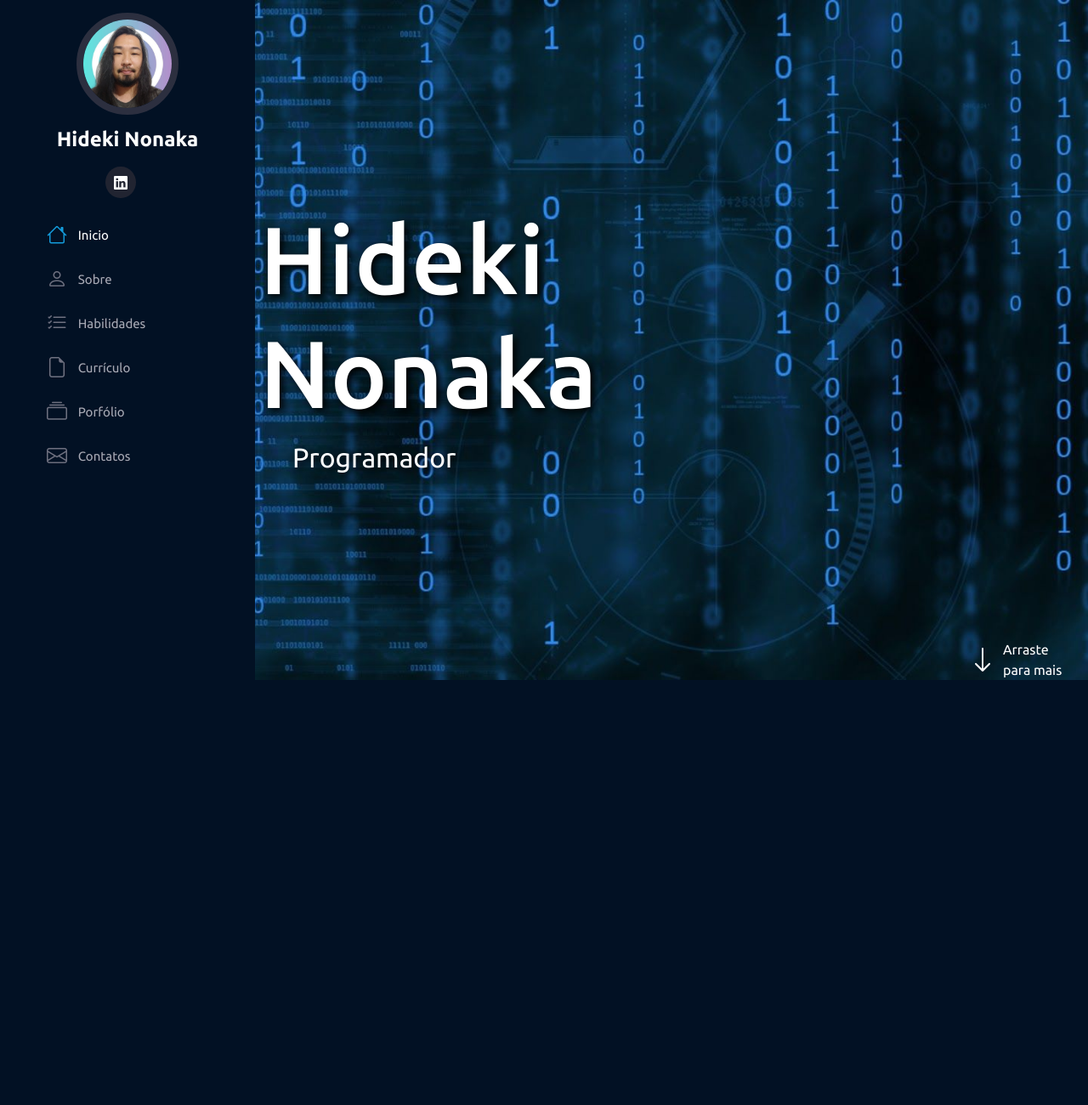
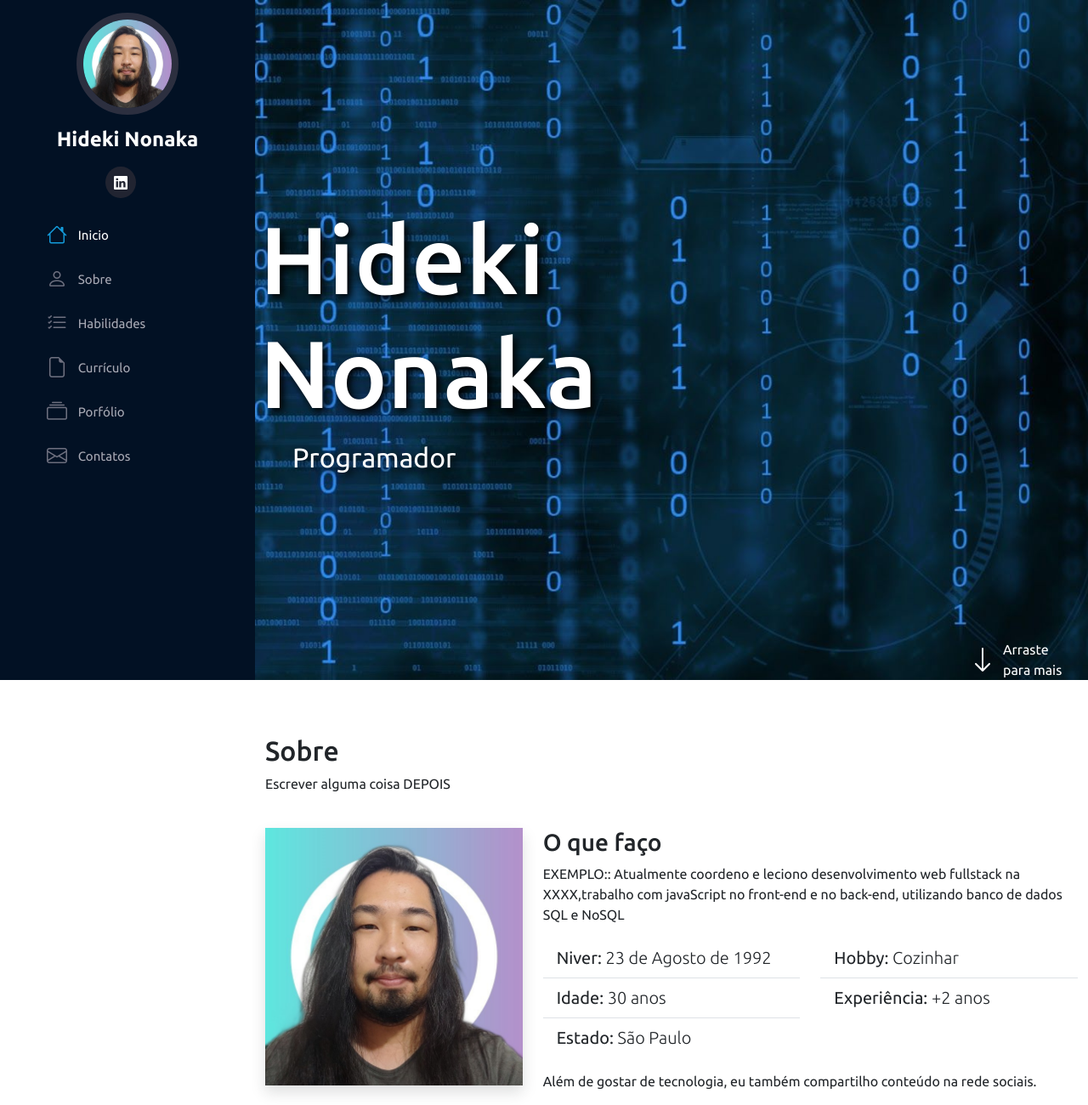
Before and after one commit to Hideki-Nonaka/web_flask, a Flask app: page / in a window 1280 px wide. Shown: the whole page at 85% size. Before the commit the page ends 800 px from the top, so only its background shows below. Run offline with Flask 2, Linux system fonts and the light colour scheme; some libraries are stand-ins or nearby versions.

Commit message:
Criando o SOBRE e ancoras e estillizando o perfil

```diff
--- a/static/style.css
+++ b/static/style.css
@@ -163,3 +163,17 @@ i.menu-mobile{
         margin-left: 0;
     }
 }
+
+*::-webkit-scrollbar{
+    width: 10px;
+}
+
+*::-webkit-scrollbar-track{
+    width: 12px;
+    box-shadow: inset 0 0 .3rem #00000050;
+    background-color: #fff;
+}
+
+*::-webkit-scrollbar-thumb{
+    background-color: #252c90;
+}
--- a/templates/index.html
+++ b/templates/index.html
@@ -27,10 +27,10 @@
         <nav id='navbar'class="nav-menu">
             <ul class="nav flex-column">
                 <li class="nav-item">
-                  <a class="nav-link active" aria-current="page" href="#"><i class="bi bi-house"></i> Inicio</a>
+                  <a class="nav-link active" aria-current="page" href="#inicio"><i class="bi bi-house"></i> Inicio</a>
                 </li>
                 <li class="nav-item">
-                  <a class="nav-link" href="#"><i class="bi bi-person"></i> Sobre</a>
+                  <a class="nav-link" href="#sobre"><i class="bi bi-person"></i> Sobre</a>
                 </li>
                 <li class="nav-item">
                   <a class="nav-link" href="#"><i class="bi bi-list-check"></i> Habilidades</a>
@@ -58,7 +58,53 @@
             <div class="col-md-7 d-flex justify-content-end align-items-end">
                 <div id="arraste" class="d-flex align-items-center">
                     <i class="bi bi-arrow-down text-white pe-2 fs-2" aria-hidden="true"></i>
-                <a href="">Arraste para mais</a>
+                <a href="#sobre">Arraste para mais</a>
+                </div>
+            </div>
+        </section>
+
+        <section class="container mt-5" id="sobre">
+            <div class="row w-100">
+                <div class="col-md-12">
+                    <h2 class="pt-3">Sobre</h2>
+                    <p>Escrever alguma coisa DEPOIS</p>
+                </div>
+            </div>
+            <div class="row mt-4">
+                <div class="col-md-4">
+                    <img class="img-fluid shadow" src="../static/img/perfil.jfif" alt="Foto do Hideki">
+                </div>
+                <div class="col-md-8">
+                    <h3>O que faço</h3>
+                    <p>EXEMPLO:: Atualmente coordeno e leciono desenvolvimento web fullstack na XXXX,trabalho com javaScript no front-end e no back-end, utilizando banco de dados SQL e NoSQL</p>
+
+                    <div class="row mt-3 mb-3">
+                        <div class="col-md-6">
+                            <ul class="list-group list-group-flush fs-5">
+                                <li class="list-group-item">
+                                    Niver: <span class="fw-lighter">23 de Agosto de 1992</span>
+                                </li>
+                                <li class="list-group-item">
+                                    Idade: <span class="fw-lighter">30 anos</span>
+                                </li>
+                                <li class="list-group-item">
+                                    Estado: <span class="fw-lighter">São Paulo</span>
+                                </li>
+                              </ul>
+                        </div>
+                        <div class="col-md-6">
+                            <ul class="list-group list-group-flush fs-5">
+                                <li class="list-group-item">
+                                    Hobby: <span class="fw-lighter">Cozinhar</span>
+                                </li>
+                                <li class="list-group-item">
+                                    Experiência: <span class="fw-lighter">+2 anos</span>
+                                </li>
+                              </ul>
+                        </div>
+
+                    </div>
+                    <p>Além de gostar de tecnologia, eu também compartilho conteúdo na rede sociais.</p>
                 </div>
             </div>
         </section>
```
